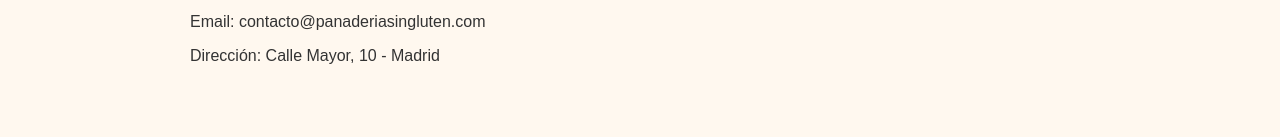
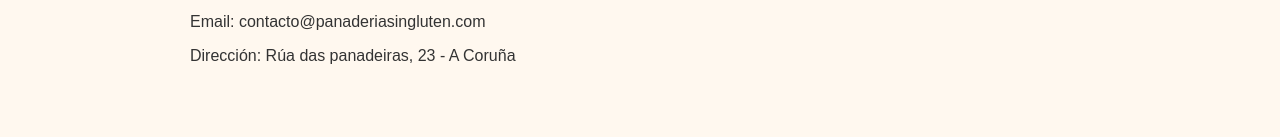
Before and after one commit to Nur-L/proyecto_ud1_lamazares_guerreiro, a plain HTML site: page index.html in a window 1280 px wide. Shown: the part 670-807 px from the top of the page. Drawn offline with Linux system fonts and the light colour scheme; a script that the page names is missing.

Commit message:
Modificado para conflicto merge

```diff
--- a/index.html
+++ b/index.html
@@ -49,7 +49,7 @@
             <h2>Contacto</h2>
             <p>Teléfono: 912 345 678</p>
             <p>Email: contacto@panaderiasingluten.com</p>
-            <p>Dirección: Calle Mayor, 10 - Madrid</p>
+            <p>Dirección: Rúa das panadeiras, 23 - A Coruña</p>
         </section>
 
     </main>
```
